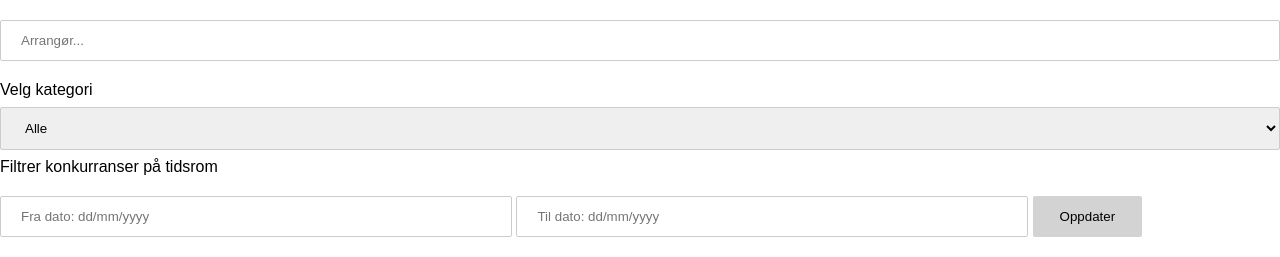
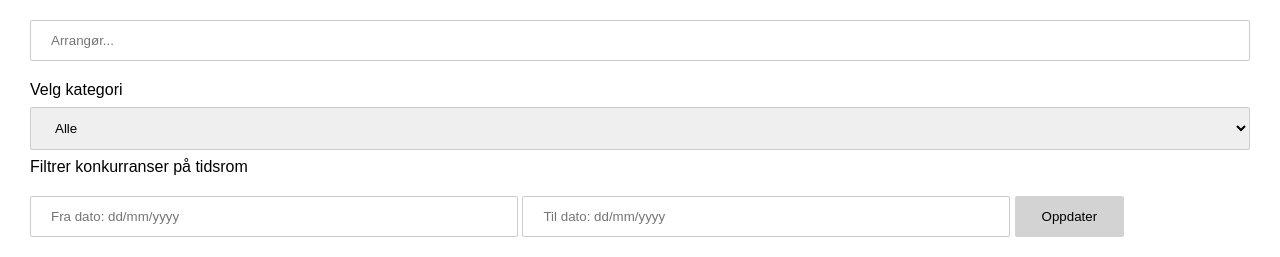
Before and after one commit to jorgenhenrichsen/TDT4290, a Django app: page /search/competitions/ in a window 1280 px wide. Shown: the part 49-306 px from the top of the page. Run offline with Django 3.2, Linux system fonts and the light colour scheme; data that the repository does not hold is empty; some libraries are stand-ins or nearby versions.

Commit message:
Padding on competition page

```diff
--- a/athlitikos/public/static/css/competitions.css
+++ b/athlitikos/public/static/css/competitions.css
@@ -6,3 +6,8 @@ table {
 td:hover {
     cursor: pointer;
 }
+
+#parameter-container {
+    padding-left: 30px;
+    padding-right: 30px;
+}
--- a/athlitikos/public/templates/public/competitions.html
+++ b/athlitikos/public/templates/public/competitions.html
@@ -14,6 +14,7 @@
 
 {% block content %}
 
+    <div id="parameter-container">
         <input type="text" id="host-query-field" placeholder="Arrangør...">
         <div id="clubs-container"></div>
 
@@ -31,6 +32,9 @@
         <input type="text" class="datepicker" id="to-date-picker" placeholder="Til dato: dd/mm/yyyy">
 
         <button onclick="fetchCompetitions()">Oppdater</button>
+    </div>
+
+
 
     <table class="tablesorter" id="competitions-table">
 
```
Lines whose indentation alone changed are shown as unchanged.
